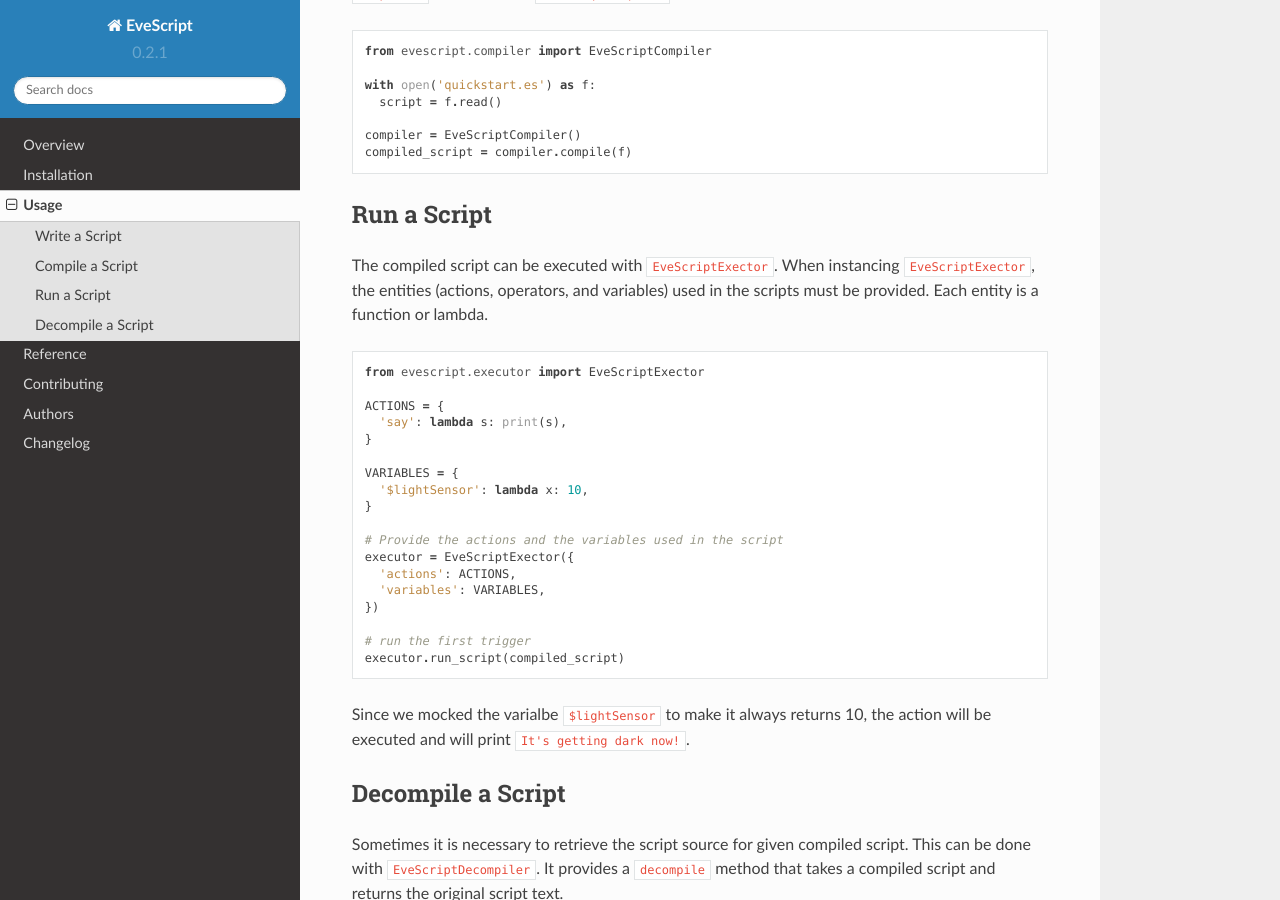
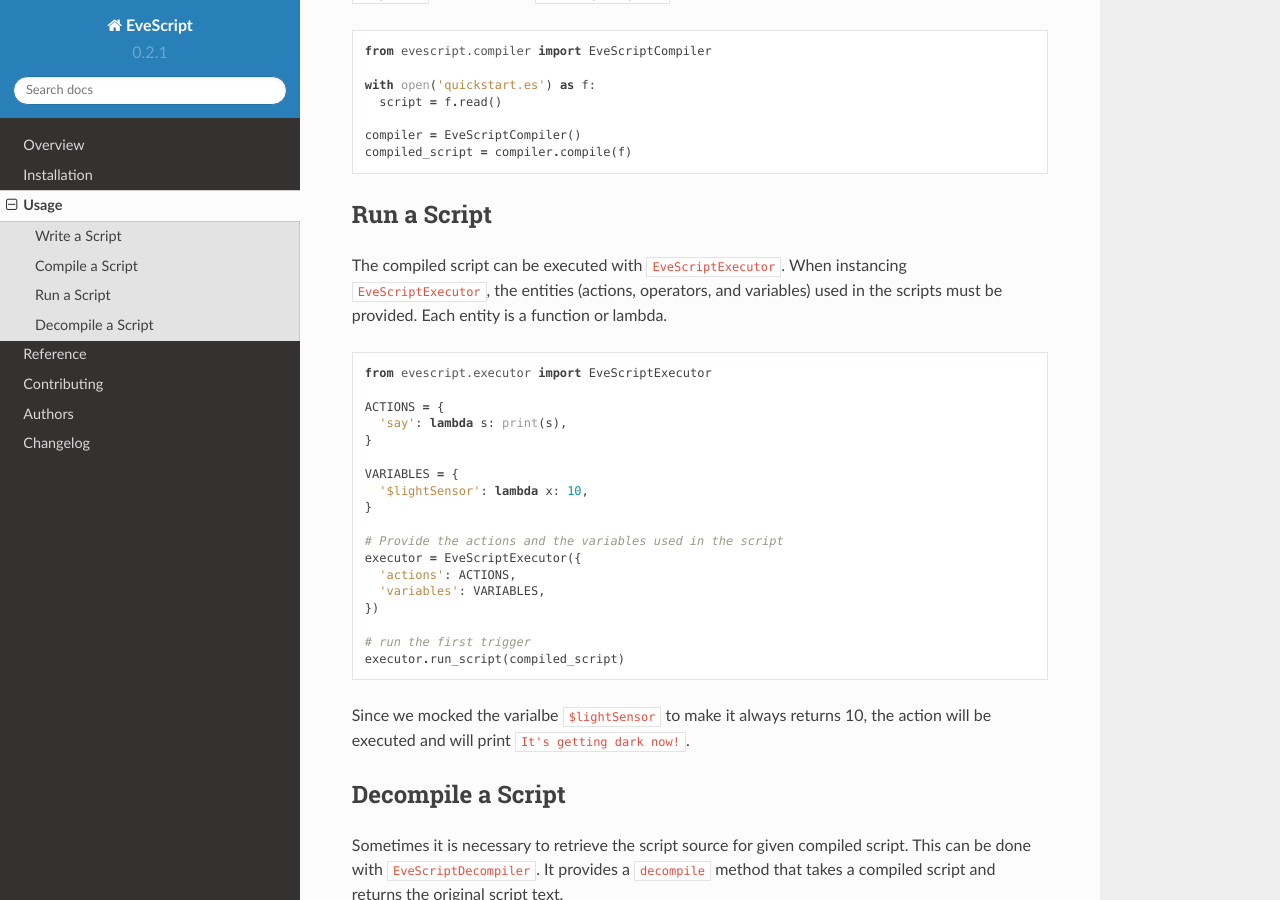
Before and after one commit to charlee/evescript, a Sphinx documentation site: the page built from docs/usage.rst, in a window 1280 px wide and 900 px high, scrolled down 1113 px. Built offline with Sphinx 7.4.7 and the Read the Docs theme 2.0.0, drawn with Linux system fonts in a browser that asks for light colours; some of the changed text lies outside the part shown.

Commit message:
fixed typo

```diff
--- a/README.rst
+++ b/README.rst
@@ -66,7 +66,7 @@ EveScript
   compiler = EveScriptCompiler()
   compiled_script = compiler.compile(script)
 
-  executor = EveScriptExector({
+  executor = EveScriptExecutor({
       'actions': { 'say': lambda x: print(x) },
       'variables': { '$lightSensor': lightSensor },
   })
--- a/docs/readme.rst
+++ b/docs/readme.rst
@@ -21,7 +21,7 @@ Overview
   compiler = EveScriptCompiler()
   compiled_script = compiler.compile(script)
 
-  executor = EveScriptExector({
+  executor = EveScriptExecutor({
       'actions': { 'say': lambda x: print(x) },
       'variables': { '$lightSensor': lightSensor },
   })
--- a/docs/usage.rst
+++ b/docs/usage.rst
@@ -2,7 +2,7 @@
 Usage
 =====
 
-EveScript consists of a compiler ``EveScriptCompiler`` and an executor ``EveScriptExector``.
+EveScript consists of a compiler ``EveScriptCompiler`` and an executor ``EveScriptExecutor``.
 
 Write a Script
 ---------------
@@ -59,12 +59,12 @@ This is done by calling the ``compile()`` method in the ``EveScriptCompiler`` cl
 Run a Script
 ------------
 
-The compiled script can be executed with ``EveScriptExector``. When instancing ``EveScriptExector``,
+The compiled script can be executed with ``EveScriptExecutor``. When instancing ``EveScriptExecutor``,
 the entities (actions, operators, and variables) used in the scripts must be provided. Each entity is a function or lambda.
 
 ::
 
-  from evescript.executor import EveScriptExector
+  from evescript.executor import EveScriptExecutor
 
   ACTIONS = {
     'say': lambda s: print(s),
@@ -75,7 +75,7 @@ the entities (actions, operators, and variables) used in the scripts must be pro
   }
 
   # Provide the actions and the variables used in the script
-  executor = EveScriptExector({
+  executor = EveScriptExecutor({
     'actions': ACTIONS,
     'variables': VARIABLES,
   })
```
Also changed, not shown: 3 other files.
